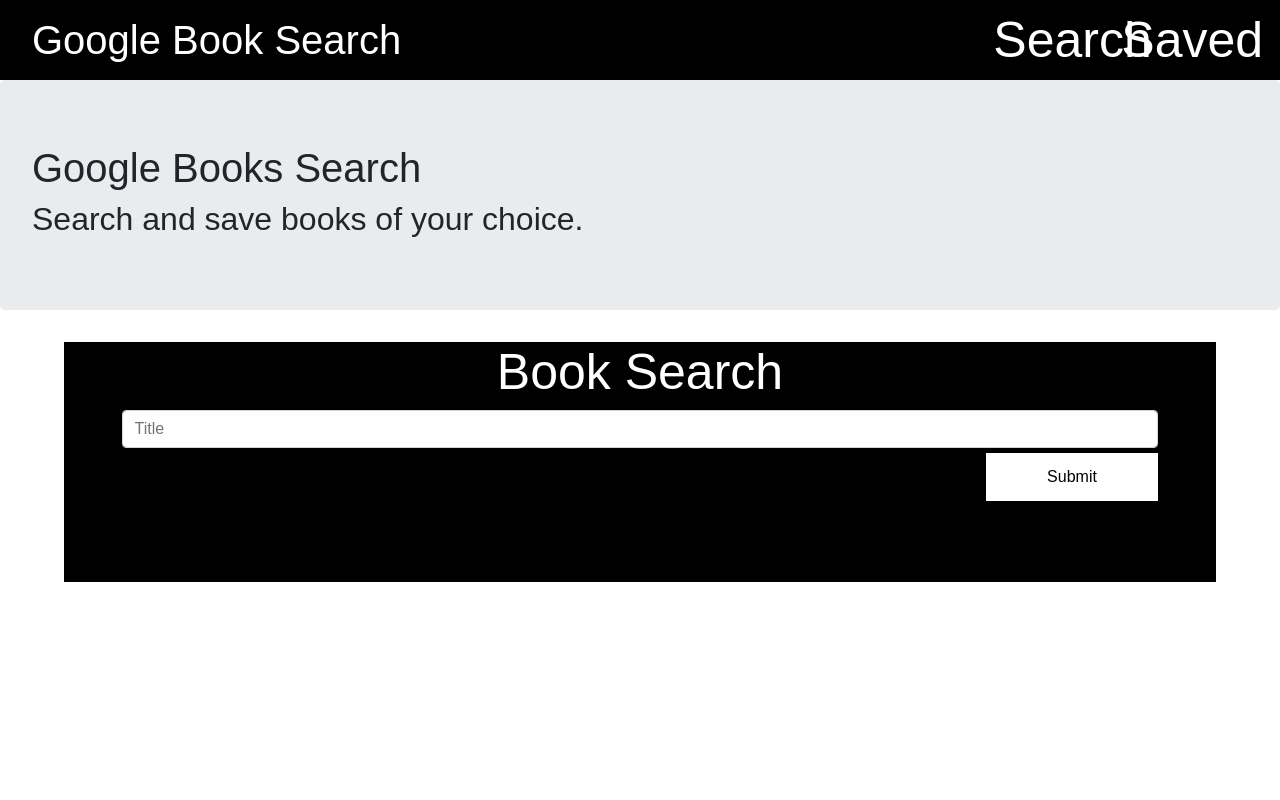
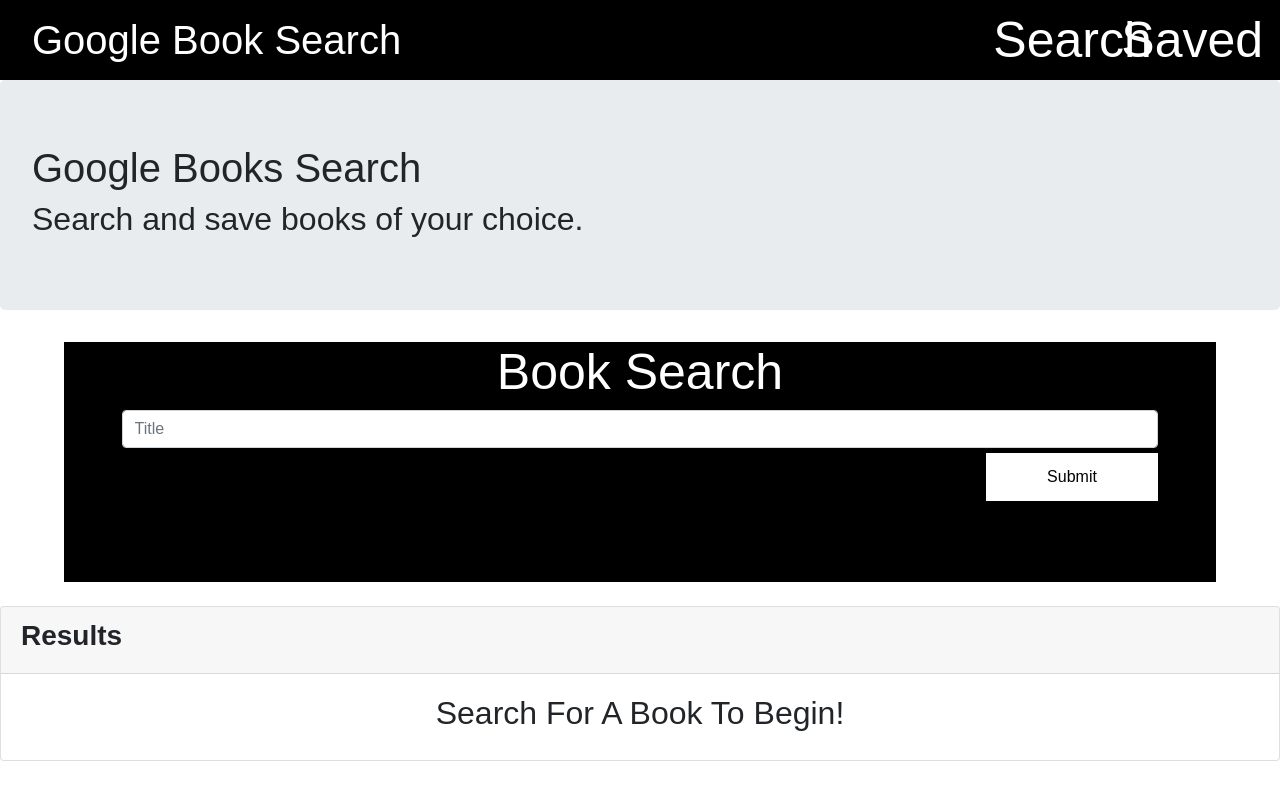
Before and after one commit to jjmateer/Google-Books-Search, a React (Create React App) app in the folder client/: page / in a window 1280 px wide. Built offline with nearby package versions, Linux system fonts and the light colour scheme.

Commit message:
Re-using components are reference. Currently stuck with error: this.state.books.map is not a function.

```diff
--- /dev/null
+++ b/client/src/components/Book/index.js
@@ -0,0 +1,39 @@
+import React from "react";
+import { ListItem } from "../List";
+import { Row, Col } from "../Grid";
+
+function Book({ title, subtitle, authors, link, description, image, Button }) {
+  return (
+    <ListItem>
+      <Row className="flex-wrap-reverse">
+        <Col size="md-8">
+          <h3 className="font-italic">{title}</h3>
+          {subtitle && <h5 className="font-italic">{subtitle}</h5>}
+        </Col>
+        <Col size="md-4">
+          <div className="btn-container">
+            <a className="btn btn-light" target="_blank" rel="noopener noreferrer" href={link}>
+              View
+            </a>
+            <Button />
+          </div>
+        </Col>
+      </Row>
+      <Row>
+        <Col size="md-6">
+          <p className="font-italic small">Written by {authors}</p>
+        </Col>
+      </Row>
+      <Row>
+        <Col size="12 sm-4 md-2">
+          <img className="img-thumbnail img-fluid w-100" src={image} alt={title} />
+        </Col>
+        <Col size="12 sm-8 md-10">
+          <p>{description}</p>
+        </Col>
+      </Row>
+    </ListItem>
+  );
+}
+
+export default Book;
--- a/client/src/components/BookList/index.js
+++ b/client/src/components/BookList/index.js
@@ -2,7 +2,7 @@
 import React from "react";
 import "./style.css";
 
-function Results({children}) {
+function Booklist({children}) {
     return (
         <div className="resultsBody">
             <h1>Results</h1>
@@ -11,4 +11,4 @@
     )
 }
 
-export default Results;
+export default Booklist;
--- /dev/null
+++ b/client/src/components/Card/index.js
@@ -0,0 +1,18 @@
+import React from "react";
+
+function Card({ icon, title, children }) {
+  return (
+    <div className="card mt-4">
+      <div className="card-header">
+        <h3>
+          <strong>
+            <i className={`fa fa-${icon}`} aria-hidden="true" /> {title}
+          </strong>
+        </h3>
+      </div>
+      <div className="card-body">{children}</div>
+    </div>
+  );
+}
+
+export default Card;
--- /dev/null
+++ b/client/src/components/Grid/index.js
@@ -0,0 +1,19 @@
+import React from "react";
+export function Container({ fluid, children }) {
+  return <div className={`container${fluid ? "-fluid" : ""}`}>{children}</div>;
+}
+export function Row({ fluid, children }) {
+  return <div className={`row${fluid ? "-fluid" : ""}`}>{children}</div>;
+}
+export function Col({ size, children }) {
+  return (
+    <div
+      className={size
+        .split(" ")
+        .map(size => "col-" + size)
+        .join(" ")}
+    >
+      {children}
+    </div>
+  );
+}
--- /dev/null
+++ b/client/src/components/List/index.js
@@ -0,0 +1,12 @@
+import React from "react";
+import "./style.css";
+
+export const List = ({ children }) => (
+  <ul className="list-group">
+    {children}
+  </ul>
+);
+
+export function ListItem({ children }) {
+  return <li className="list-group-item">{children}</li>;
+}
--- /dev/null
+++ b/client/src/components/List/style.css
@@ -0,0 +1,3 @@
+.list-group-item p {
+  font-size: 16px;
+}
--- a/client/src/pages/home.js
+++ b/client/src/pages/home.js
@@ -2,7 +2,10 @@
 import API from "../API.js";
 import Banner from "../components/Banner";
 import SearchForm from "../components/SearchForm";
-
+import Card from "../components/Card";
+import Book from "../components/Book";
+import { Col, Row, Container } from "../components/Grid";
+import { List } from "../components/List";
 class Home extends Component {
     state = {
         books: [],
@@ -50,9 +53,42 @@
         return (
             <div>
                 <Banner />
-                <SearchForm>
-
-                </SearchForm>
+                <SearchForm
+                    handleInputChange={this.handleInputChange}
+                    handleFormSubmit={this.handleFormSubmit}
+                    q={this.state.q}
+                />
+                <Row>
+                    <Col size="md-12">
+                        <Card title="Results">
+                            {this.state.books.length ? (
+                                <List>
+                                    {this.state.books.map(book => (
+                                        <Book
+                                            key={book.id}
+                                            title={book.volumeInfo.title}
+                                            subtitle={book.volumeInfo.subtitle}
+                                            link={book.volumeInfo.infoLink}
+                                            authors={book.volumeInfo.authors.join(", ")}
+                                            description={book.volumeInfo.description}
+                                            image={book.volumeInfo.imageLinks.thumbnail}
+                                            Button={() => (
+                                                <button
+                                                    onClick={() => this.handleBookSave(book.id)}
+                                                    className="btn btn-primary ml-2"
+                                                >
+                                                    Save
+                        </button>
+                                            )}
+                                        />
+                                    ))}
+                                </List>
+                            ) : (
+                                    <h2 className="text-center">{this.state.message}</h2>
+                                )}
+                        </Card>
+                    </Col>
+                </Row>
             </div>
         )
     }
```
